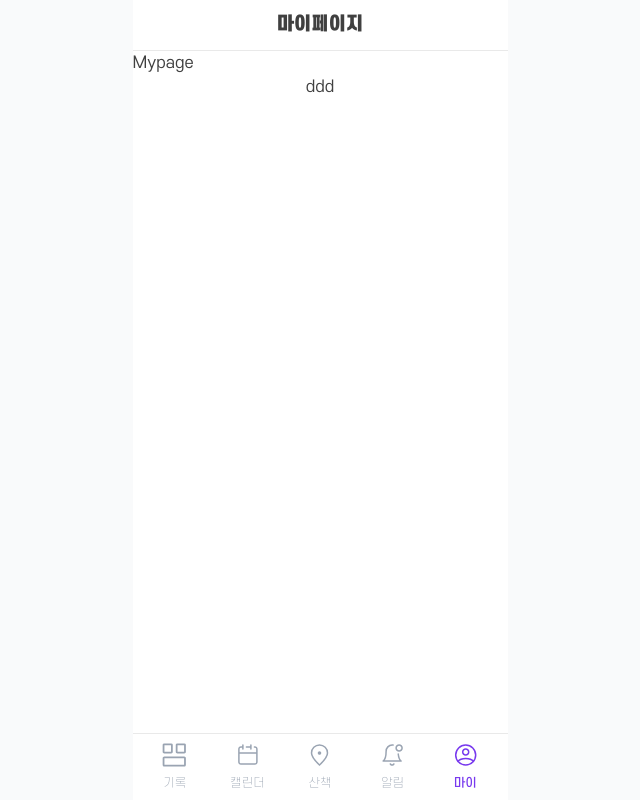
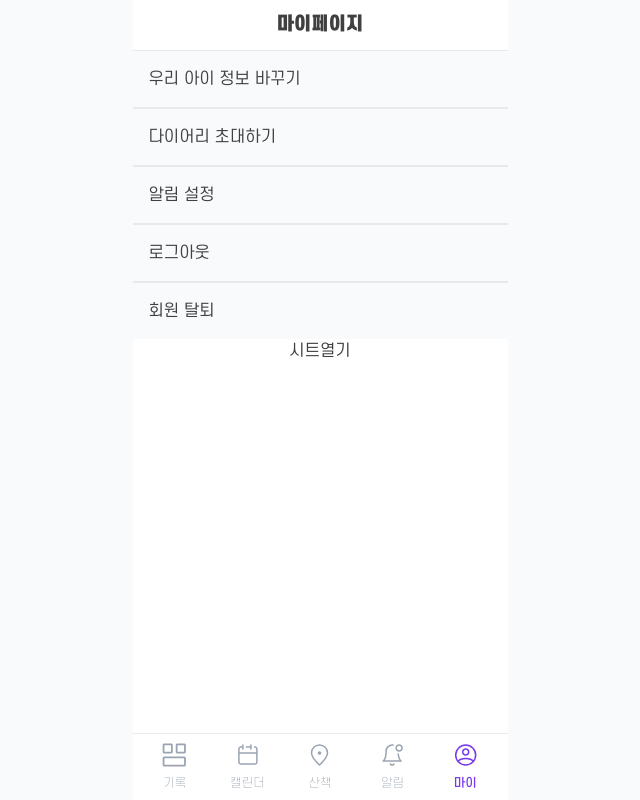
Before and after one commit to Petmunity/fe, a Next.js app: page /mypage in a window 1280 px wide. Shown: the whole page, without its empty margins (320-960 px from the left). Built offline with nearby package versions, Linux system fonts and the light colour scheme.

Commit message:
feat-report/feat: 마이페이지 퍼블리싱

```diff
--- a/src/app/mypage/page.tsx
+++ b/src/app/mypage/page.tsx
@@ -3,6 +3,7 @@ import Header from "@/components/common/Header";
 import Navbar from "@/components/common/Navbar";
 import BottomSheet from "@/components/common/Sheet";
 import { useBottomSheet } from "@hooks/useBottomSheet";
+import Link from "next/link";
 
 export default function Mypage() {
   const { isOpen, openSheet, closeSheet } = useBottomSheet();
@@ -10,19 +11,35 @@ export default function Mypage() {
   return (
     <div className="flex min-h-screen flex-col">
       <Header title="마이페이지" />
-      <h1>Mypage</h1>
-      <button onClick={openSheet}>ddd</button>
-      <BottomSheet className="" isOpen={isOpen} closeSheet={closeSheet}>
-        <div className="gap-y-3 flex flex-col p-5 bg-purple-50">
-          <button className="border-b rounded-md border-primary-100">
-            1번 시트 버튼
-          </button>
-          <button className="border-b rounded-md border-primary-100">
+      <main className="flex flex-col">
+        <div className="flex flex-col items-center bg-gray-50">
+          <Link href="/petinfo" className="p-4 w-full border-b-2">
+            우리 아이 정보 바꾸기
+          </Link>
+          <Link href="/" className="p-4 w-full border-b-2">
+            다이어리 초대하기
+          </Link>
+          <Link href="/" className="p-4 w-full border-b-2">
+            알림 설정
+          </Link>
+          <Link href="/" className="p-4 w-full border-b-2">
+            로그아웃
+          </Link>
+          <Link href="/" className="p-4 w-full">
+            회원 탈퇴
+          </Link>
+        </div>
+      </main>
+      <button onClick={openSheet}>시트열기</button>
+      <BottomSheet isOpen={isOpen} closeSheet={closeSheet}>
+        <div className="gap-y-3 flex flex-col p-5">
+          <button className="border-b rounded-md">1번 시트 버튼</button>
+          <button className="border-b rounded-md border-gray-200">
             2번 시트 버튼
           </button>
           <button
             onClick={closeSheet}
-            className="border-b rounded-md border-primary-100"
+            className="border-b rounded-md border-gray-200"
           >
             닫기
           </button>
```
